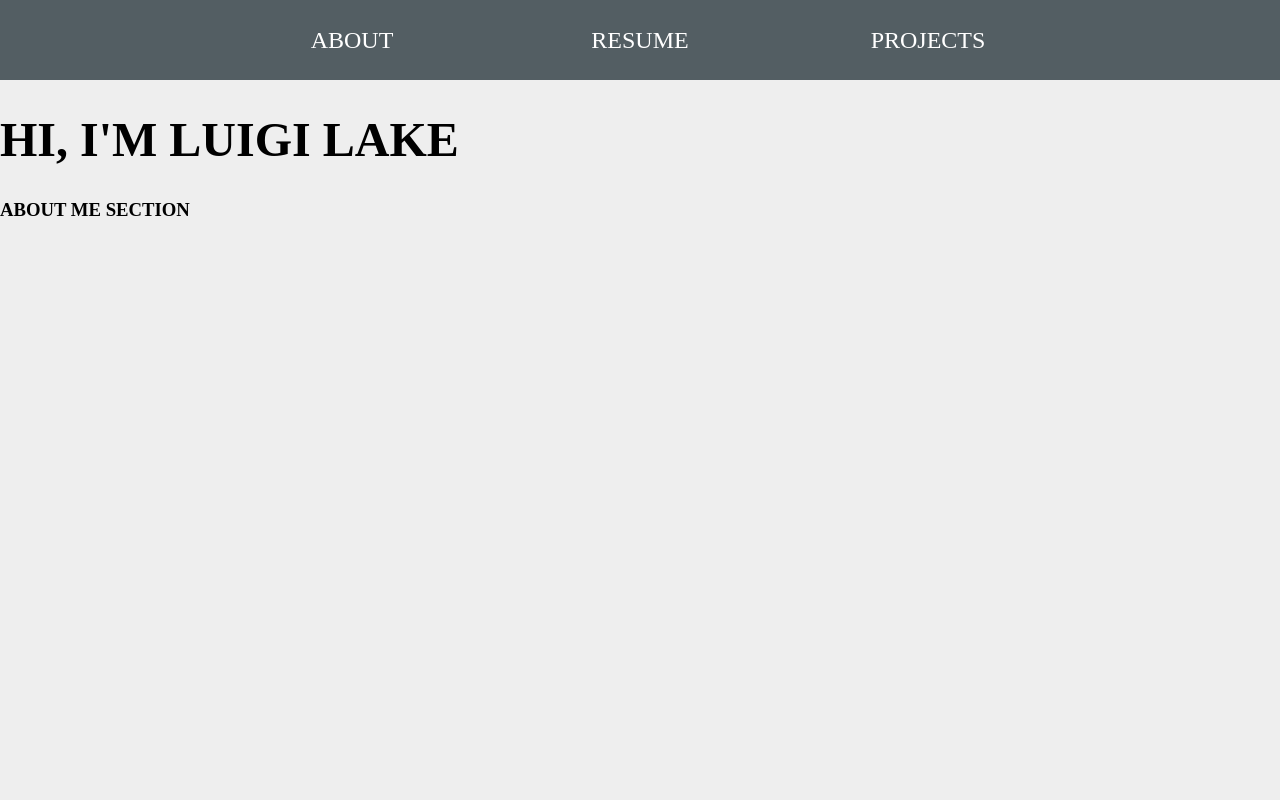
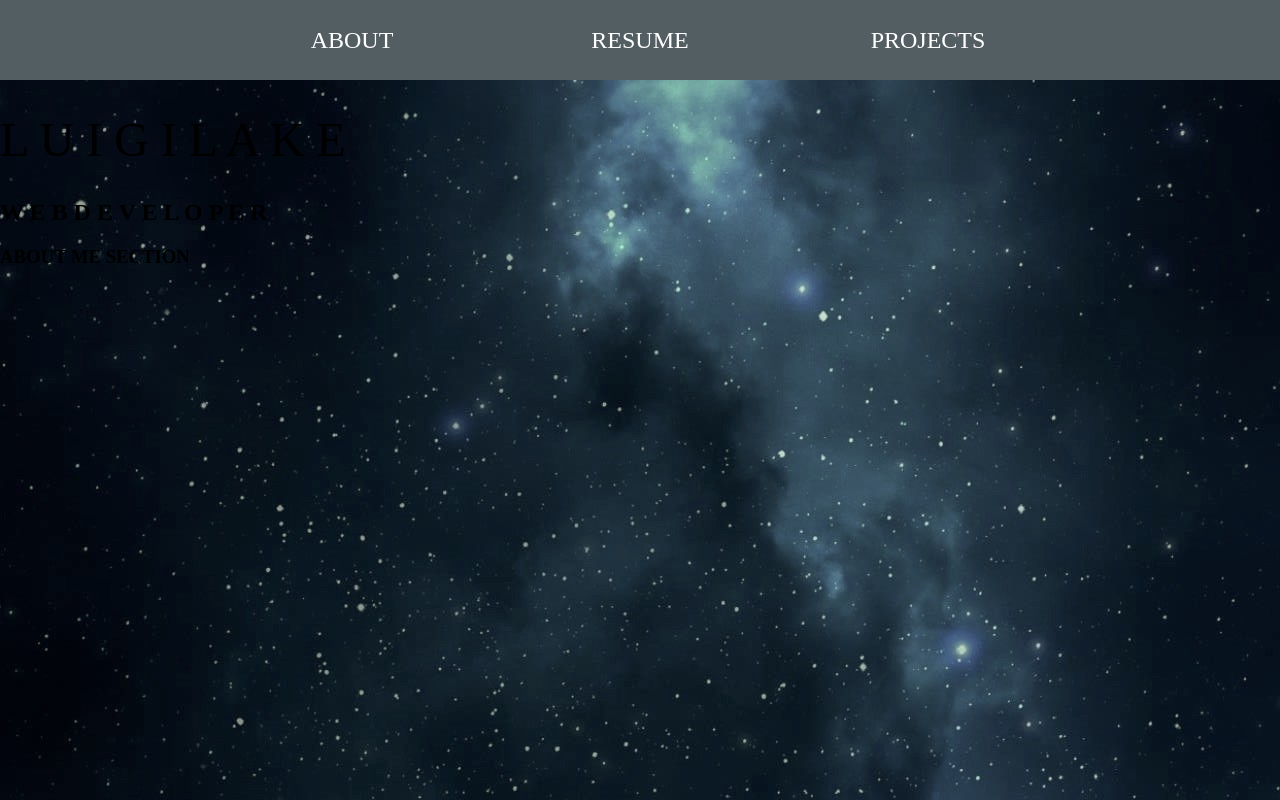
Before and after one commit to luigilake/personal-website, a React app: page / in a window 1280 px wide. Shown: the top 800 px of the page. Built offline with nearby package versions, Linux system fonts and the light colour scheme; the HTML template or start-up script is replaced by a standard one.

Commit message:
add image path, need webpack image uploader

```diff
--- a/src/assets/styles/App.scss
+++ b/src/assets/styles/App.scss
@@ -5,7 +5,7 @@ body {
 }
 
 #root {
-  background: #eeeeee;
+  background-image: url('../images/space-background.jpg');
   height: 100rem;
   width: 100%;
 }
@@ -70,6 +70,7 @@ body {
 }
 
 h1#about-me-greeting {
-  font-family: 'Playfair Display 900';
+  font-family: 'Futura';
+  font-weight: lighter;
   font-size: 3rem;
 }
--- a/src/react/containers/AboutMe.js
+++ b/src/react/containers/AboutMe.js
@@ -11,7 +11,8 @@ class AboutMe extends Component {
     return(
       <div>
         <div>
-          <h1 id='about-me-greeting' >HI, I'M LUIGI LAKE</h1>
+          <h1 id='about-me-greeting' >L U I G I   L A K E</h1>
+          <h2 id='about-me-greeting' >W E B  D E V E L O P E R</h2>
         </div>
         <h3>ABOUT ME SECTION</h3>
       </div>
```
Also changed, not shown: src/assets/images/space-background.jpg (added).
